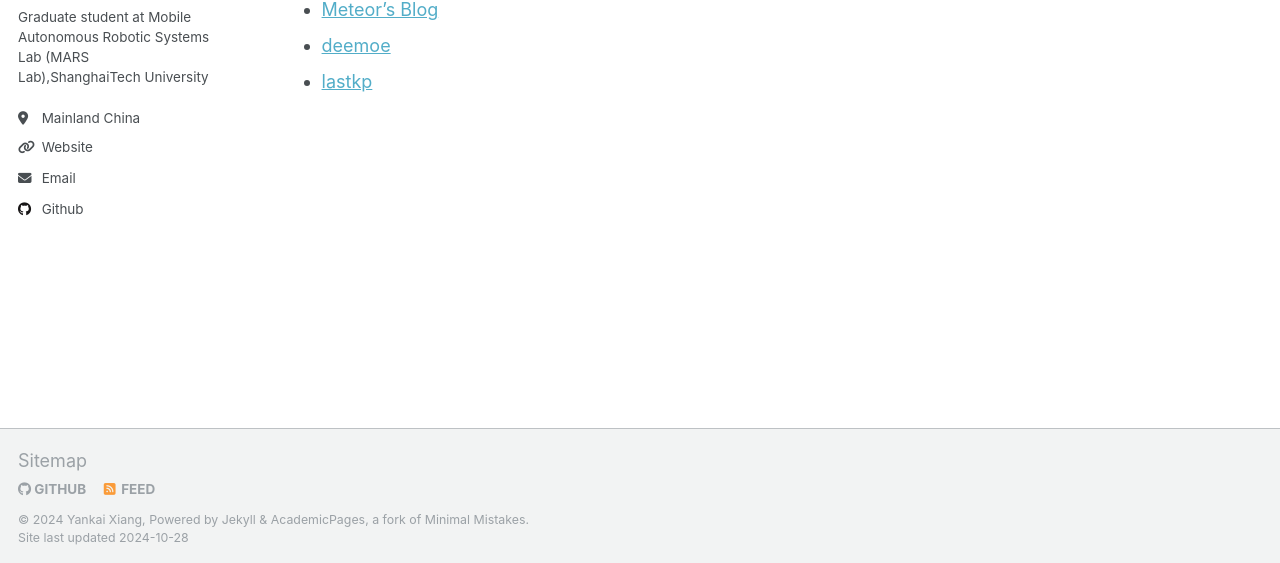
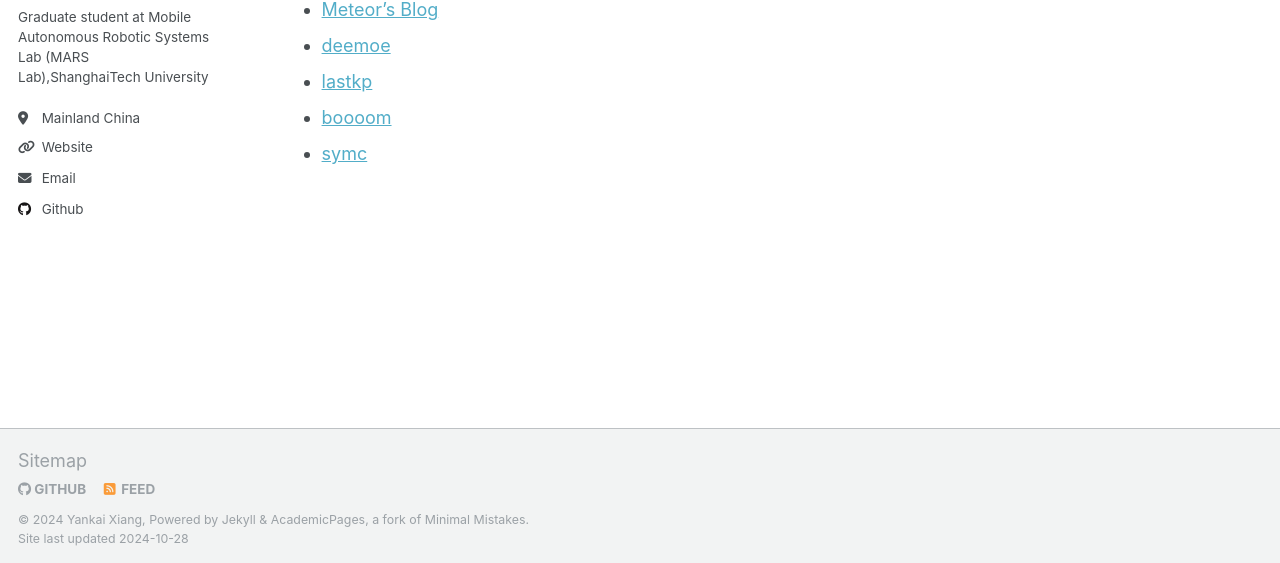
Before and after one commit to cmjang/cmjang.github.io, a Jekyll site: the page built from _pages/link.md, in a window 1280 px wide. Shown: the part 334-897 px from the top of the page. Built offline with Jekyll 4.4.1, drawn with Linux system fonts in a browser that asks for light colours.

Commit message:
Update link.md

```diff
--- a/_pages/link.md
+++ b/_pages/link.md
@@ -10,3 +10,5 @@ author_profile: true
 * [Meteor’s Blog](https://www.ghl.info/)
 * [deemoe](https://dee.moe)
 * [lastkp](https://lastkp.com/)
+* [boooom](boooom.cn)
+* [symc](https://symcreg.github.io/)
```
